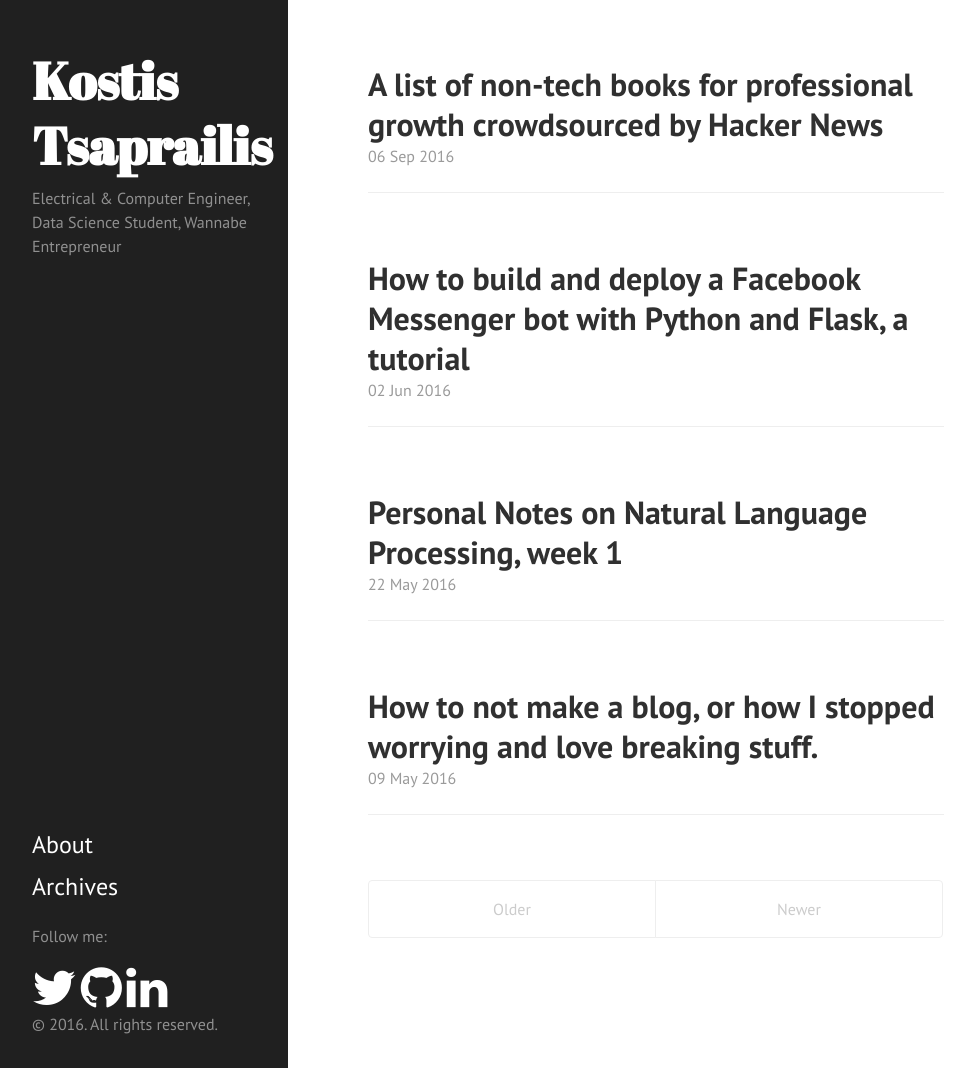
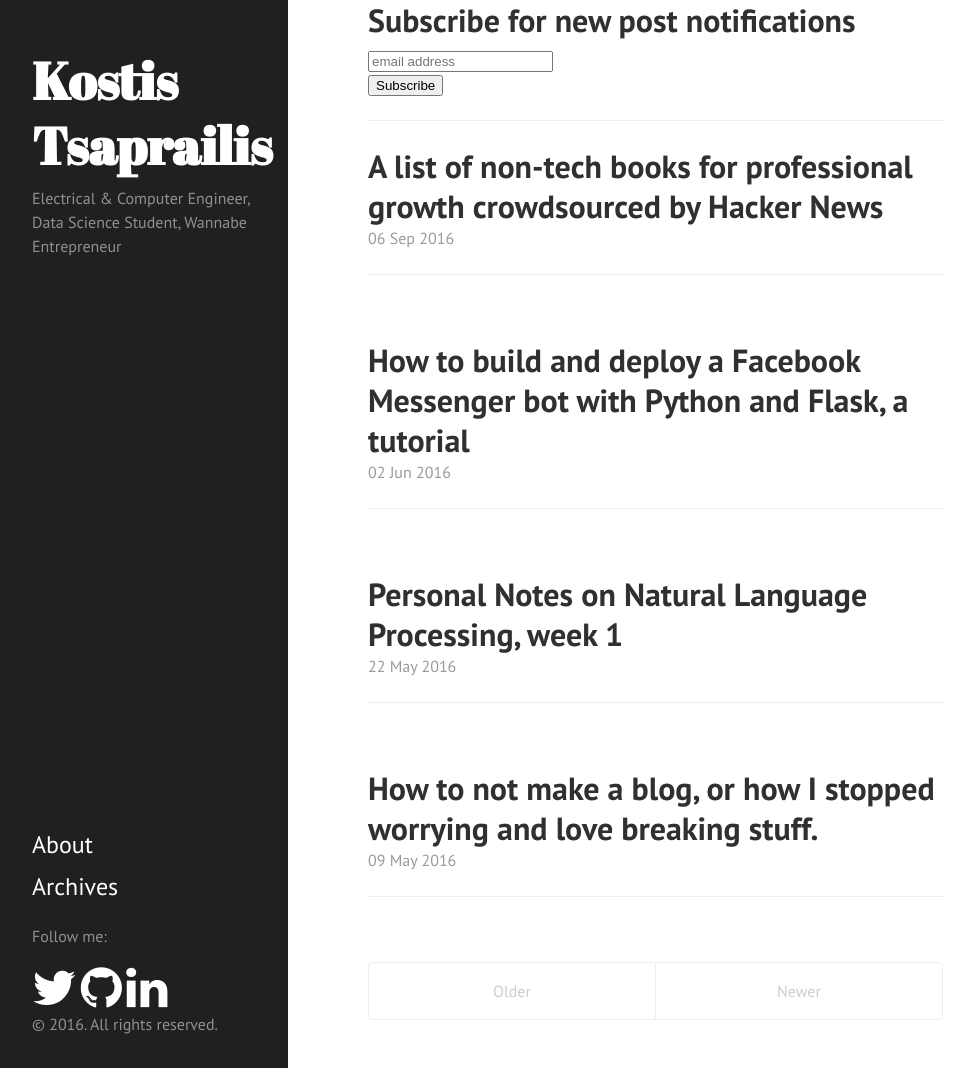
Before and after one commit to leokleist/kostistsaprailis.github.io, a Jekyll site: the page built from index.html, in a window 1280 px wide and 1068 px high. Shown: the whole window, without its empty margins (0-975 px from the left). Built offline with Jekyll 4.4.1, drawn with Linux system fonts in a browser that asks for light colours; nearby versions of some CDN libraries; the list of posts is cut into pages by our own code; comment, search, counter and statistics services are not loaded.

Commit message:
Adding newsletter bar

```diff
--- a/_includes/head.html
+++ b/_includes/head.html
@@ -37,4 +37,5 @@
 
   <!-- RSS -->
   <link rel="alternate" type="application/rss+xml" title="RSS" href="/atom.xml">
+  <link href="//cdn-images.mailchimp.com/embedcode/horizontal-slim-10_7.css" rel="stylesheet" type="text/css">
 </head>
--- /dev/null
+++ b/_includes/mailchimp.html
@@ -0,0 +1,14 @@
+<!-- Begin MailChimp Signup Form -->
+<div id="mc_embed_signup">
+<form action="//tsaprailis.us5.list-manage.com/subscribe/post?u=52a0b749360b9a641245aaada&amp;id=3ba3a3b960" method="post" id="mc-embedded-subscribe-form" name="mc-embedded-subscribe-form" class="validate" target="_blank" novalidate>
+  <div id="mc_embed_signup_scroll">
+  <h1 class="post-title">Subscribe for new post notifications</h1>
+  <input type="email" value="" name="EMAIL" class="email" id="mce-EMAIL" placeholder="email address" required>
+    <!-- real people should not fill this in and expect good things - do not remove this or risk form bot signups-->
+    <div style="position: absolute; left: -5000px;" aria-hidden="true"><input type="text" name="b_52a0b749360b9a641245aaada_3ba3a3b960" tabindex="-1" value=""></div>
+    <div class="clear"><input type="submit" value="Subscribe" name="subscribe" id="mc-embedded-subscribe" class="button"></div>
+    </div>
+</form>
+</div>
+<hr>
+<!--End mc_embed_signup-->
--- a/_layouts/default.html
+++ b/_layouts/default.html
@@ -6,9 +6,9 @@
   <body>
 
     {% include sidebar.html %}
-
     <div class="content container">
-      {{ content }}
+        {% include mailchimp.html %}
+        {{ content }}
     </div>
   </body>
 </html>
--- a/css/hyde.css
+++ b/css/hyde.css
@@ -123,8 +123,8 @@
  */
 
 .content {
-  padding-top:    4rem;
-  padding-bottom: 4rem;
+  padding-top:    0rem;
+  padding-bottom: 0rem;
 }
 
 @media (min-width: 48em) {
```
